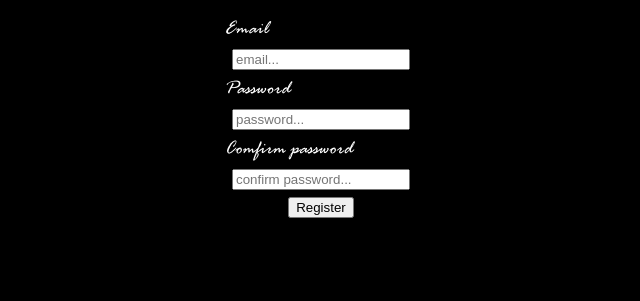
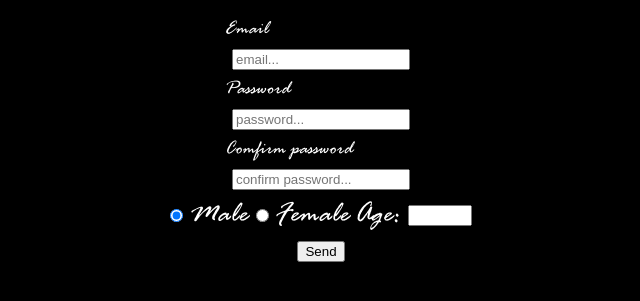
Before and after one commit to arrKhange1/Playlists, a Flask app: page /register in a window 1280 px wide. Shown: the part 335-636 px from the top of the page, without its empty margins (319-959 px from the left). Run offline with Flask 2, Linux system fonts and the light colour scheme.

Commit message:
access limitation proccess...

```diff
--- a/app.py
+++ b/app.py
@@ -1,10 +1,12 @@
 
+
+import datetime
 import os
 
 import pymysql
 from db_config import host, user, password, db_name
 
-from flask import Flask, render_template, request
+from flask import Flask, render_template, request, redirect, session, url_for, abort
 
 try:
     connection = pymysql.connect(
@@ -31,12 +33,17 @@ def select_songs():
     return result
 
 
-def insert_respondent(sex,age,email):
+def insert_respondent(form):
 
     try:
 
         with connection.cursor() as cursor:
-            query = f"INSERT INTO `respondent` (`respondent_sex`,`respondent_age`,`respondent_email`) VALUES ('{sex}',{age},'{email}')"
+            if not form.get('password'):
+                query = f"INSERT INTO `respondent` (`respondent_sex`,`respondent_age`,`respondent_email`) VALUES ('{form['sex']}',{form['age']},'{form['email']}')"
+                print(query)
+            else:
+                query = f"INSERT INTO `respondent` (`respondent_sex`,`respondent_age`,`respondent_email`, `password`) VALUES ('{form['sex']}',{form['age']},'{form['email']}', '{form['password']}')"
+                print(query)
             print(query)
             cursor.execute(query)
             connection.commit()
@@ -48,11 +55,11 @@ def insert_respondent(sex,age,email):
 
 def insert_survey_result(form):
 
-    if (insert_respondent(form['sex'],form['age'],form['email'])):
+    if (session or insert_respondent(form)):
         try:
 
             with connection.cursor() as cursor:
-                query = "SELECT * FROM `get_last_respondent_id`"
+                query = f"SELECT `respondent_id` FROM `respondent` WHERE respondent_email = '{form['email']}'"
                 cursor.execute(query)
 
                 respondent_id = cursor.fetchall()[0]['respondent_id']
@@ -181,10 +188,18 @@ def get_ready_playlists():
 
 
 app = Flask(__name__)
+app.config['SECRET_KEY'] = 'bc83989cdfdd894859fkdlfd83i489ffjdj99'
+app.permanent_session_lifetime = datetime.timedelta(days=1)
 
 
 @app.route("/", methods=['GET','POST']) #unregistered
 def unregistered():
+    session.permanent = True
+    if session.get('email') == 'admin@admin.ru':
+        return redirect('/admin')
+    elif session:
+        return redirect('/registered')
+
     songs = select_songs()
     if request.method == "POST" and request.form != []:
         insert_survey_result(request.form)
@@ -194,15 +209,23 @@ def unregistered():
 
 @app.route("/registered", methods=['GET','POST'])
 def registered():
+    if not session:
+        abort(404)
+
     songs = select_songs()
     if request.method == "POST" and request.form != []:
-        insert_survey_result(request.form)
-        update_playlist(request.form)
+        new_form = {'age':session['user_data']['age'],'sex':session['user_data']['sex'],'email':session['user_data']['email']}
+        new_form.update(request.form.to_dict())
+        insert_survey_result(new_form)
+        update_playlist(new_form)
 
-    return render_template("registered_main.html", songs=songs)
+    return render_template("registered_main.html", songs=songs, email=session['user_data']['email'])
 
 @app.route("/admin", methods=['GET','POST'])
 def admin():
+    if not session:
+        abort(404)
+
     songs = select_songs()
     if request.method == "POST" and request.form != []:
         insert_survey_result(request.form)
@@ -212,11 +235,17 @@ def admin():
 
 @app.route("/registered_playlists")
 def registered_playlists():
+    if not session:
+        abort(404)
+
     playlists = get_ready_playlists()
-    return render_template("registered_playlists.html", playlists=playlists.items())
+    return render_template("registered_playlists.html", playlists=playlists.items(), email=session['user_data']['email'])
 
 @app.route("/admin_playlists")
 def admin_playlists():
+    if not session:
+        abort(404)
+
     playlists = get_ready_playlists()
     return render_template("admin_playlists.html", playlists=playlists.items())
 
@@ -227,8 +256,18 @@ def login():
     return render_template("login.html")
 
 
-@app.route("/register")
+@app.route("/logout")
+def logout():
+    session.clear()
+    return redirect('/')
+
+
+@app.route("/register", methods= ['GET','POST'])
 def register():
+    print(request.form)
+    if(request.method == 'POST' and request.form.get('password') == request.form.get('confirm') and insert_respondent(request.form)):
+        session['user_data'] = {'email':request.form['email'], 'sex':request.form['sex'], 'age': request.form['age']}
+        return redirect(url_for('registered'))
 
     return render_template("register.html")
 
--- a/static/css/login/login_register.css
+++ b/static/css/login/login_register.css
@@ -72,4 +72,8 @@ body div form div a {
   font-size: 20px;
   color: pink;
 }
+
+.register_sex_age .register_age {
+  margin-left: 5px;
+}
 /*# sourceMappingURL=login_register.css.map */
--- a/static/css/login/login_register.scss
+++ b/static/css/login/login_register.scss
@@ -62,3 +62,9 @@ body {
         }
     }
 }
+
+.register_sex_age {
+    .register_age {
+        margin-left: 5px
+    }
+}
--- a/templates/login.html
+++ b/templates/login.html
@@ -13,12 +13,12 @@
         <form action="" method="post">
             {%block user_data %}
                 <label for="">Email</label>
-                <input type="text" name="" id="" placeholder="email...">
+                <input name="email" type="text" name="" id="" placeholder="email..." required>
                 <label for="">Password</label>
-                <input type="password" name="" id="" placeholder="password...">
+                <input name="password" type="password" name="" id="" placeholder="password..." required>
             {%endblock%}
             <div>
-                <button>{%block button_name%}Login{%endblock%}</button>
+                <input type="submit" value="Send">
                 {%block register_me%}<a href="/register">Register me</a>{%endblock%}
             </div>
         </form>
--- a/templates/register.html
+++ b/templates/register.html
@@ -7,7 +7,21 @@
 {%block user_data %}
 {{super()}}
 <label for="">Comfirm password</label>
-<input type="password" name="" id="" placeholder="confirm password...">
+<input name="confirm" type="password" name="" id="" placeholder="confirm password..." required>
+<div class="register_sex_age">
+    <div class="register_male">
+        <input type="radio" name="sex" value="M" id="M" checked>
+        <label for="M">Male</label>
+    </div>
+    <div class="register_female">
+        <input type="radio" name="sex" value="F" id="F">
+        <label for="F">Female </label>
+    </div>
+    <div class="register_age">
+        <label for="age_checker"> Age:</label>
+        <input type="number" name="age" id="age_checker" min="16" max="100" size="3" required>
+    </div>
+</div>
 {%endblock%}
 
 {%block button_name%}Register{%endblock%}
--- a/templates/registered_main.html
+++ b/templates/registered_main.html
@@ -1,8 +1,8 @@
 {%extends 'unregistered_main.html'%}
 
 {%block user%}
-<div>User</div>
-<button>Logout</button>
+<div>{{ email }}</div>
+<button><a href="/logout">Logout</a></button>
 {%endblock%}
 
 {%block nav%}
```
Also changed, not shown: 1 other file.
